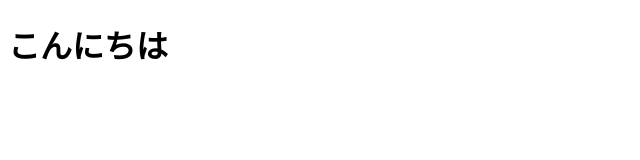
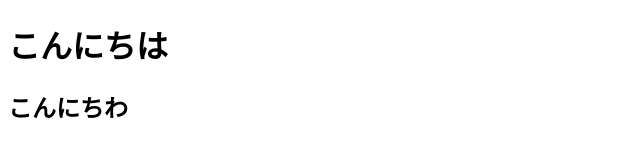
Before and after one commit to WataruKodama00/test_0721, a plain HTML site: page index.html in a window 1280 px wide. Shown: the whole page, without its empty margins (0-640 px from the left). Drawn offline with Linux system fonts and the light colour scheme.

Commit message:
2回目の編集

```diff
--- a/index.html
+++ b/index.html
@@ -8,5 +8,6 @@
 </head>
 <body>
     <h1>こんにちは</h1>
+    <h2>こんにちわ</h2>
 </body>
 </html>
```
